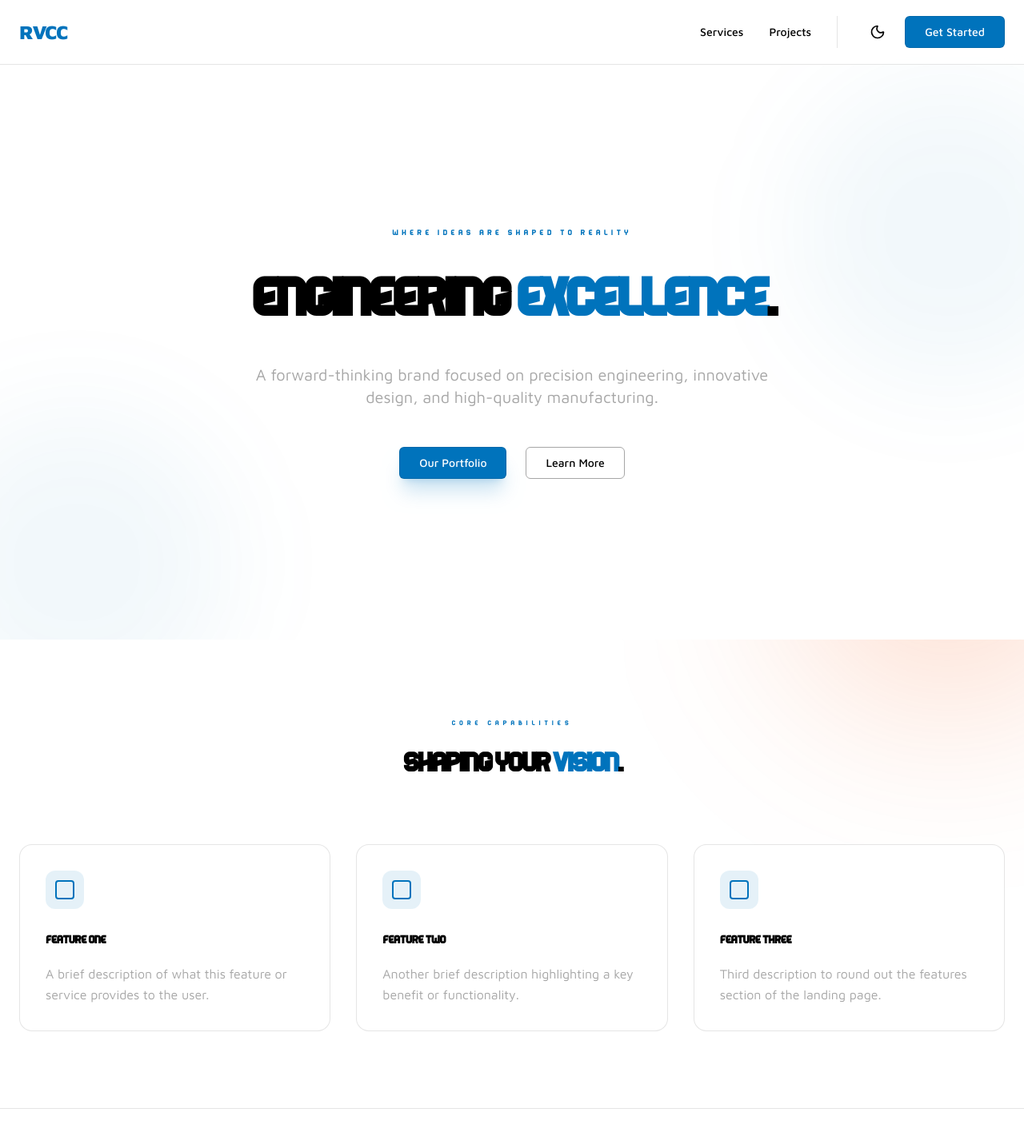
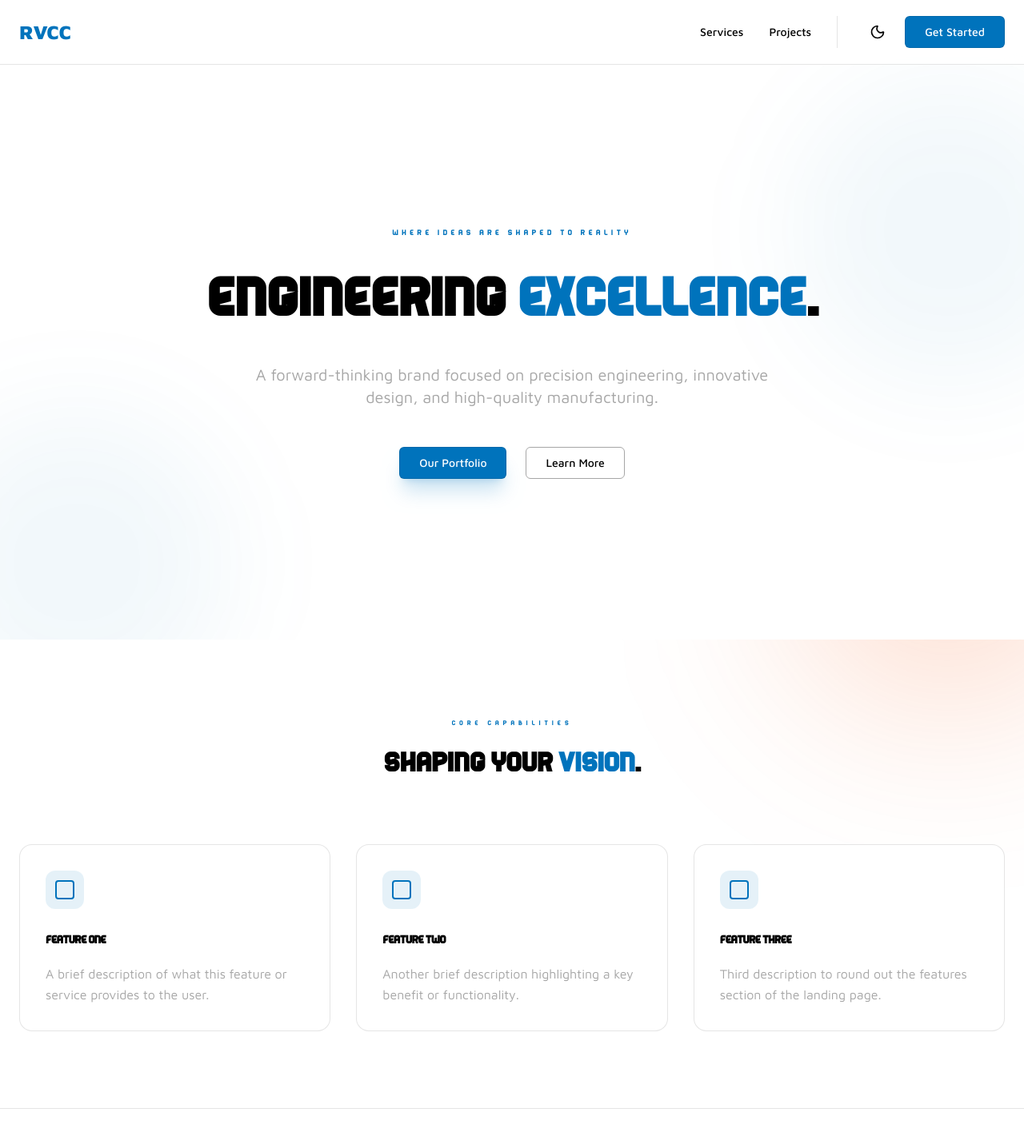
Before and after one commit to sandflareinnovations-projects/RVCC, a Next.js app in the folder apps/web/: page / in a window 1280 px wide. Shown: the top 1426 px of the page at 80% size. Built offline with nearby package versions, Linux system fonts and the light colour scheme.

Commit message:
style: resolve typography overrides and finalize heading styles

```diff
--- a/apps/web/src/app/globals.css
+++ b/apps/web/src/app/globals.css
@@ -136,8 +136,6 @@
   h5,
   h6 {
     font-family: var(--font-heading);
-    font-weight: 700;
-    letter-spacing: 0.05em;
     line-height: 1.2;
   }
 
--- a/apps/web/src/components/layout/Navbar.tsx
+++ b/apps/web/src/components/layout/Navbar.tsx
@@ -12,7 +12,7 @@ export const Navbar = () => {
   return (
     <header className="bg-background/80 fixed top-0 right-0 left-0 z-50 border-b backdrop-blur-md">
       <nav className="container flex h-20 items-center justify-between">
-        <Link href="/" className="text-brand-blue text-2xl font-black tracking-tighter">
+        <Link href="/" className="text-brand-blue text-2xl font-black">
           RVCC
         </Link>
 
--- a/apps/web/src/components/sections/Features.tsx
+++ b/apps/web/src/components/sections/Features.tsx
@@ -29,7 +29,7 @@ export const Features = async () => {
       <div className="container">
         <div className="mb-20 text-center">
           <p className="slogan text-brand-blue mb-4 text-xs tracking-[0.4em]">Core Capabilities</p>
-          <h2 className="text-h2 font-black tracking-tighter md:text-5xl">
+          <h2 className="text-h2 font-black md:text-5xl">
             Shaping Your <span className="text-brand-blue">Vision</span>.
           </h2>
         </div>
--- a/apps/web/src/components/sections/Hero.tsx
+++ b/apps/web/src/components/sections/Hero.tsx
@@ -7,7 +7,7 @@ export const Hero = async () => {
         <p className="slogan animate-fade-in text-brand-blue mb-4 text-sm tracking-[0.3em]">
           WHERE IDEAS ARE SHAPED TO REALITY
         </p>
-        <h1 className="animate-slide-up text-display leading-[1.1] font-black tracking-tighter md:text-7xl lg:text-8xl">
+        <h1 className="animate-slide-up text-display leading-[1.1] font-black md:text-7xl lg:text-8xl">
           Engineering <span className="text-brand-blue">Excellence</span>.
         </h1>
         <p className="animate-fade-in text-muted mx-auto mt-8 max-w-2xl text-lg md:text-xl">
```
